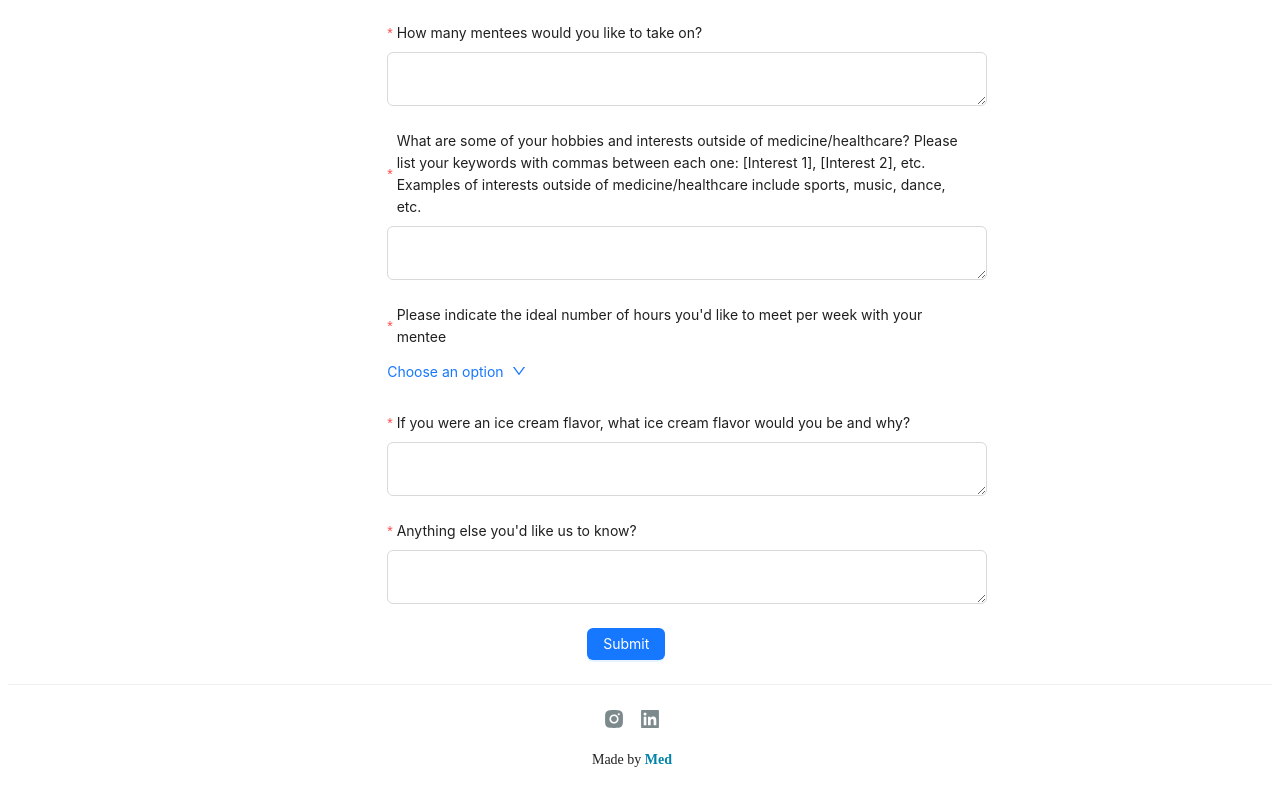
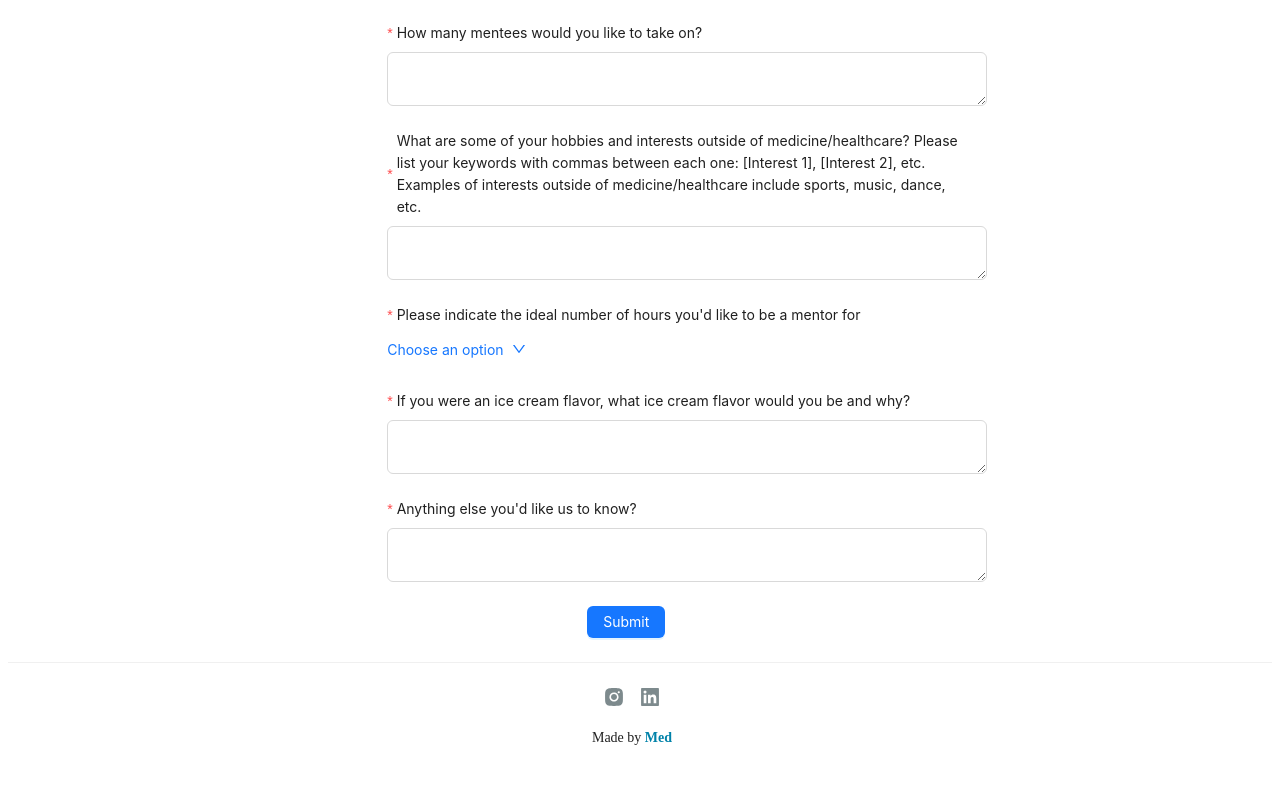
Before and after one commit to luluy1/MEDMatch, a Next.js app: page /mentor in a window 1280 px wide. Shown: the part 1322-2121 px from the top of the page. After the commit the page ends 2099 px from the top, so only its background shows below. Built offline with nearby package versions, Linux system fonts and the light colour scheme.

Commit message:
fixed hours for mentor

```diff
--- a/src/pages/mentor.js
+++ b/src/pages/mentor.js
@@ -36,7 +36,7 @@ const fieldList = [
   ["How many mentees would you like to take on?", "How_many_mentees", true, "input", []],
   ["What are some of your hobbies and interests outside of medicine/healthcare? \nPlease list your keywords with commas between each one: " +
   "[Interest 1], [Interest 2], etc.\n Examples of interests outside of medicine/healthcare include sports, music, dance, etc.", "Hobbies", true, "input", []],
-  ["Please indicate the ideal number of hours you'd like to meet per week with your mentee", "Hours", true, "dropdown", [1, 2, 3, 4, 5, 6, 7, 8, 9, 10]],
+  ["Please indicate the ideal number of hours you'd like to be a mentor for", "Hours", true, "dropdown", [1, 2, 3, 4, 5, 6, 7, 8, 9, 10]],
   ["If you were an ice cream flavor, what ice cream flavor would you be and why?", "Ice_cream_flavor", true, "input", []],
   ["Anything else you'd like us to know?", "Anything_else", true, "input", []],
 ]
@@ -50,7 +50,7 @@ const Mentor = () => {
   const [chosenRace, setChosenRace] = useState("N/A");
   const [choseSameRace, setChoseSameRace] = useState("N/A");
   const [chosenAreas, setChosenAreas] = useState([]);
-  const [chosenHours, setChosenHours] = useState(0);
+  const [chosenHours, setChosenHours] = useState(1);
 
   const menu = (options, optionState, setOptionState) => {
     return (
```
